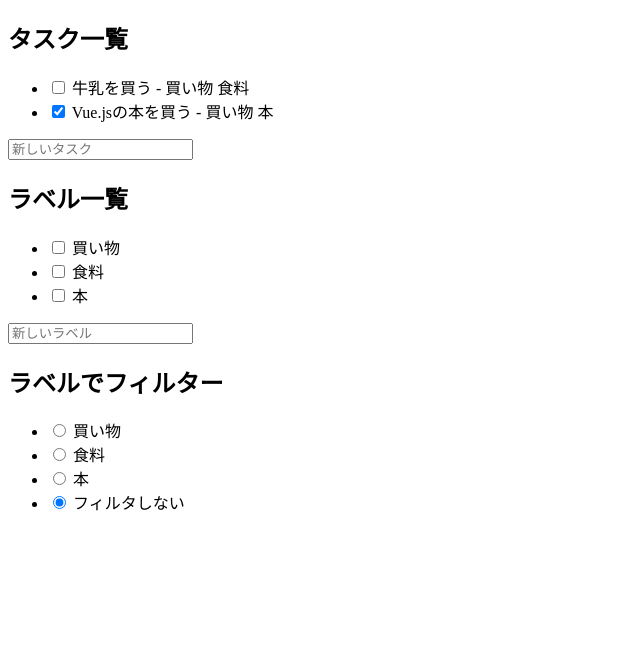
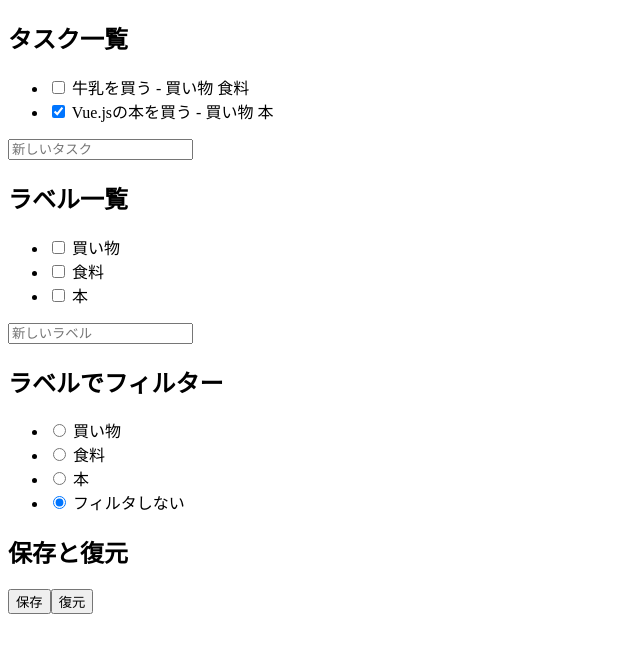
Before and after one commit to dodonki1223/vue-getting-started, a Vue app in the folder chapter-7/7.5/: page / in a window 1280 px wide. Shown: the top 652 px of the page, without its empty margins (0-640 px from the left). Built offline with nearby package versions, Linux system fonts and the light colour scheme.

Commit message:
7.5.6：ローカルストレージへの保存と復元

```diff
--- a/chapter-7/7.5/src/App.vue
+++ b/chapter-7/7.5/src/App.vue
@@ -43,6 +43,10 @@
         フィルタしない
       </li>
     </ul>
+
+    <h2>保存と復元</h2>
+    <button type="button" v-on:click="save">保存</button>
+    <button type="button" v-on:click="restore">復元</button>
   </div>
 </template>
 
@@ -53,7 +57,7 @@
       // 入力中の新しいタスク名を一時的に保持する
       newTaskName: '',
       // 新しいタスクに紐づくラベル一覧を一時的に保持する
-      neaTaskLabelIds: [],
+      newTaskLabelIds: [],
       // 入力中の新しいラベル名を一時的に保持する
       newLabelText: '',
     }
@@ -99,7 +103,6 @@
       const label = this.labels.filter(label => label.id === id)[0]
       return label ? label.text : ''
     },
-
     // フィルタする対象のラベルを変更する
     changeFilter(labelId) {
       // `changeFilter`ミューテーションをコミット
@@ -107,6 +110,16 @@
         filter: labelId
       })
     },
+    // 現在の状態を保存する
+    save() {
+      // `save`アクションをコミット
+      this.$store.dispatch('save')
+    },
+    // 保存されている状態を復元する
+    restore() {
+      // `restore`アクションをコミット
+      this.$store.dispatch('restore')
+    }
   }
 }
 </script>
--- a/chapter-7/7.5/src/store.js
+++ b/chapter-7/7.5/src/store.js
@@ -86,10 +86,37 @@
       // 次に追加されるラベルに付与するIDを更新する
       state.nextLabelId++
     },
+    // フィルタリング対象のラベルを変更する
     changeFilter (state, { filter }) {
       state.filter = filter
     },
+    // ステートを復元する
+    restore (state, { tasks, labels, nextTaskId, nextLabelId }) {
+      state.tasks = tasks
+      state.labels = labels
+      state.nextTaskId = nextTaskId
+      state.nextLabelId = nextLabelId
+    }
   },
+  actions: {
+    // ローカルストレージにステートを保存する
+    save({ state }) {
+      const data = {
+        tasks: state.tasks,
+        labels: state.labels,
+        nextTaskId: state.nextTaskId,
+        nextLabelId: state.nextLabelId
+      }
+      localStorage.setItem('task-app-data', JSON.stringify(data))
+    },
+    // ローカルストレージからステートを復元する
+    restore ({ commit }) {
+      const data = localStorage.getItem('task-app-data')
+      if (data) {
+        commit('restore', JSON.parse(data))
+      }
+    }
+  }
 })
 
 // ストアをエクスポート
```
